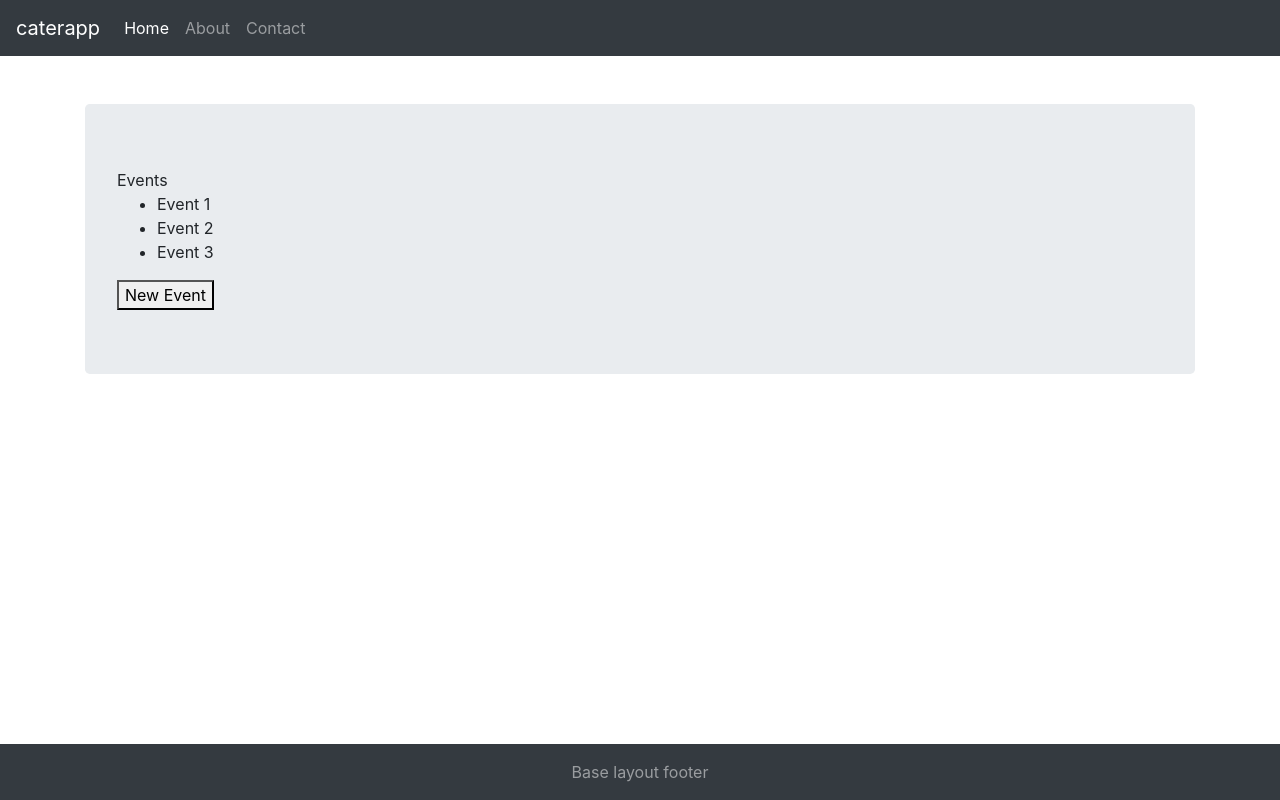
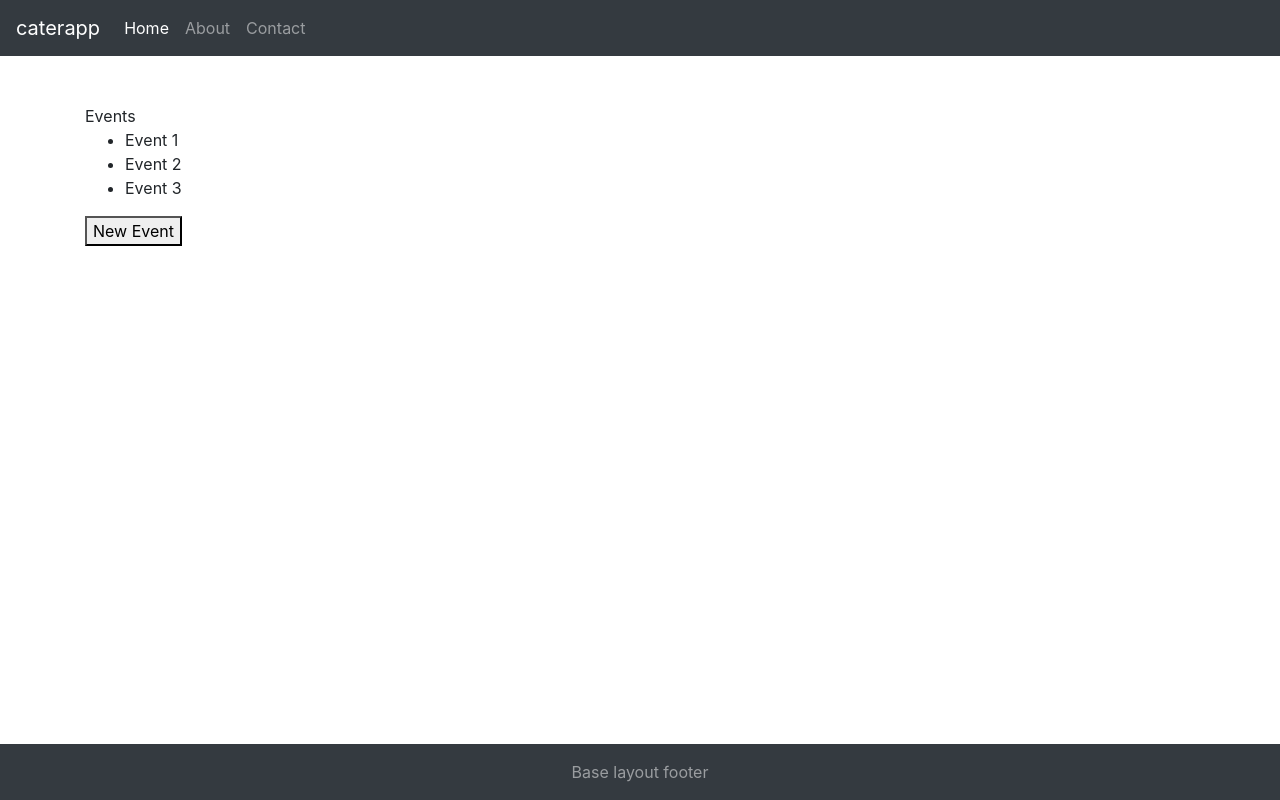
Before and after one commit to richardmpadre/caterapp, an Angular app in the folder caterapp/ClientApp/: page /events in a window 1280 px wide. Built offline with nearby package versions, Linux system fonts and the light colour scheme.

Commit message:
enabled routing in the new layout

```diff
--- a/caterapp/ClientApp/src/app/app.component.html
+++ b/caterapp/ClientApp/src/app/app.component.html
@@ -1,7 +1,5 @@
 <!--The content below is only a placeholder and can be replaced.-->
 
 <app-layout>
-  <div class="jumbotron">
-    <router-outlet></router-outlet>
-  </div>
+
 </app-layout>
--- a/caterapp/ClientApp/src/app/ui/layout/layout.component.html
+++ b/caterapp/ClientApp/src/app/ui/layout/layout.component.html
@@ -1,5 +1,5 @@
 <app-header></app-header>
 <div class="container">
-  <ng-content></ng-content>
+  <router-outlet></router-outlet>
 </div>
 <app-footer></app-footer>
--- a/caterapp/ClientApp/src/app/ui/ui.module.ts
+++ b/caterapp/ClientApp/src/app/ui/ui.module.ts
@@ -4,14 +4,16 @@ import { LayoutComponent } from './layout/layout.component';
 import { HeaderComponent } from './header/header.component';
 import { FooterComponent } from './footer/footer.component';
 import { RouterModule } from '@angular/router';
+import { AppRoutingModule } from '../app-routing.module';
 
 @NgModule({
   imports: [
-    CommonModule
+    CommonModule,
+    AppRoutingModule
   ],
   exports: [
     LayoutComponent,
-    RouterModule
+    AppRoutingModule
   ],
   declarations: [LayoutComponent, HeaderComponent, FooterComponent]
 })
```
Also changed, not shown: caterapp/ClientApp/src/app/app.module.ts (+6 -7 lines).
